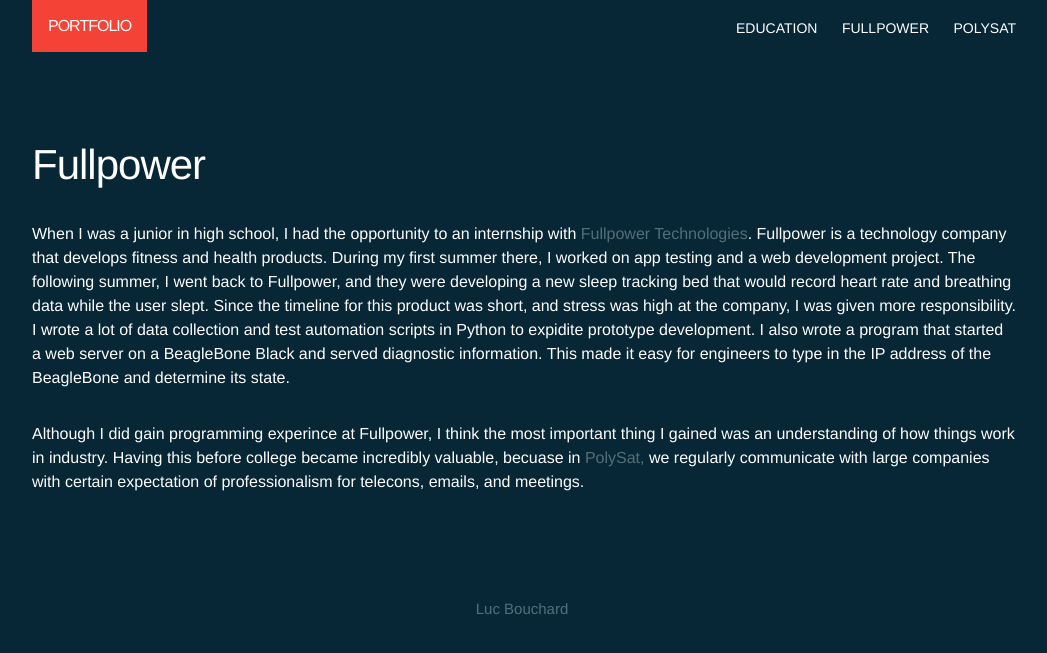
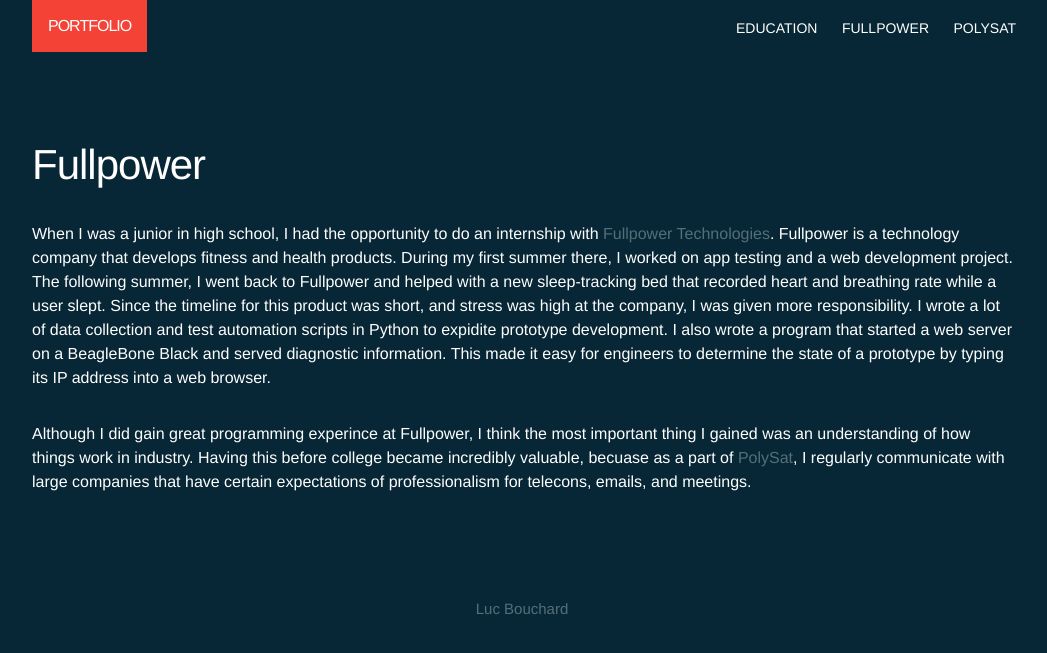
Before and after one commit to lucbouchard1/lucbouchard1.github.io, a Jekyll site: the page built from fullpower.md, in a window 1280 px wide. Shown: the top 653 px of the page, without its empty margins (116-1163 px from the left). Built offline with Jekyll 4.4.1, drawn with Linux system fonts in a browser that asks for light colours.

Commit message:
Gramatical fixes

```diff
--- a/fullpower.md
+++ b/fullpower.md
@@ -6,8 +6,8 @@
 
 <br>
 
-When I was a junior in high school, I had the opportunity to an internship with [Fullpower Technologies](https://www.fullpower.com/). Fullpower is a technology company that develops fitness and health products. During my first summer there, I worked on app testing and a web development project. The following summer, I went back to Fullpower, and they were developing a new sleep tracking bed that would record heart rate and breathing data while the user slept. Since the timeline for this product was short, and stress was high at the company, I was given more responsibility. I wrote a lot of data collection and test automation scripts in Python to expidite prototype development. I also wrote a program that started a web server on a BeagleBone Black and served diagnostic information. This made it easy for engineers to type in the IP address of the BeagleBone and determine its state.
+When I was a junior in high school, I had the opportunity to do an internship with [Fullpower Technologies](https://www.fullpower.com/). Fullpower is a technology company that develops fitness and health products. During my first summer there, I worked on app testing and a web development project. The following summer, I went back to Fullpower and helped with a new sleep-tracking bed that recorded heart and breathing rate while a user slept. Since the timeline for this product was short, and stress was high at the company, I was given more responsibility. I wrote a lot of data collection and test automation scripts in Python to expidite prototype development. I also wrote a program that started a web server on a BeagleBone Black and served diagnostic information. This made it easy for engineers to determine the state of a prototype by typing its IP address into a web browser.
 
 <br>
 
-Although I did gain programming experince at Fullpower, I think the most important thing I gained was an understanding of how things work in industry. Having this before college became incredibly valuable, becuase in [PolySat,]({{site.baseurl}}/polysat) we regularly communicate with large companies with certain expectation of professionalism for telecons, emails, and meetings.
+Although I did gain great programming experince at Fullpower, I think the most important thing I gained was an understanding of how things work in industry. Having this before college became incredibly valuable, becuase as a part of [PolySat]({{site.baseurl}}/polysat), I regularly communicate with large companies that have certain expectations of professionalism for telecons, emails, and meetings.
--- a/index.html
+++ b/index.html
@@ -13,7 +13,7 @@
       <div class="block glass height-2">
         <div class="block-body">
             <h1>Luc Bouchard</h1>
-              <p class="grey-text">Hello! Thanks for looking at my portfolio. I am an undergrad at California Polytechnic State University, San Luis Obispo, and I'm pursuing a B.S. in physics with a minor in computer science. Although I am a physics major, I have a passion for engineering, and I spend a large portion of my time working on satellites for <a href="http://polysat.calpoly.edu">PolySat</a>, the Cal Poly CubeSat program. My interests lie primarily in space, programming, math, and physics. Feel free to take a look at my <a href="assets/LucBouchardResume.pdf"><u>resume</u></a>, send me an <a href="http://www.google.com/recaptcha/mailhide/d?k=01tuL6YxSdUrusJKCfHbt5GQ==&c=5t8u_5w5vsi_Pw24wVqrmSn-fVz8cmHuCvH0-flWk7M="><u> email</u></a>, or look at my <a href="https://github.com/lucbouchard1"><u>github</u></a>.</p>
+              <p class="grey-text">Hello! Thanks for looking at my portfolio. I am an undergrad at California Polytechnic State University, San Luis Obispo, and I'm pursuing a B.S. in physics with a minor in computer science. Although I am a physics major, I have a passion for engineering, and I spend a large portion of my time working on satellites for <a href="http://polysat.calpoly.edu">PolySat</a>, the Cal Poly CubeSat program. My interests lie primarily in space, programming, math, and physics. Feel free to take a look at my <a href="assets/LucBouchardResume.pdf"><u>resume</u></a>, request my <a href="http://www.google.com/recaptcha/mailhide/d?k=01tuL6YxSdUrusJKCfHbt5GQ==&c=5t8u_5w5vsi_Pw24wVqrmSn-fVz8cmHuCvH0-flWk7M="><u> email</u></a>, or look at my <a href="https://github.com/lucbouchard1"><u>github</u></a>.</p>
 
         </div>
       </div>
```
